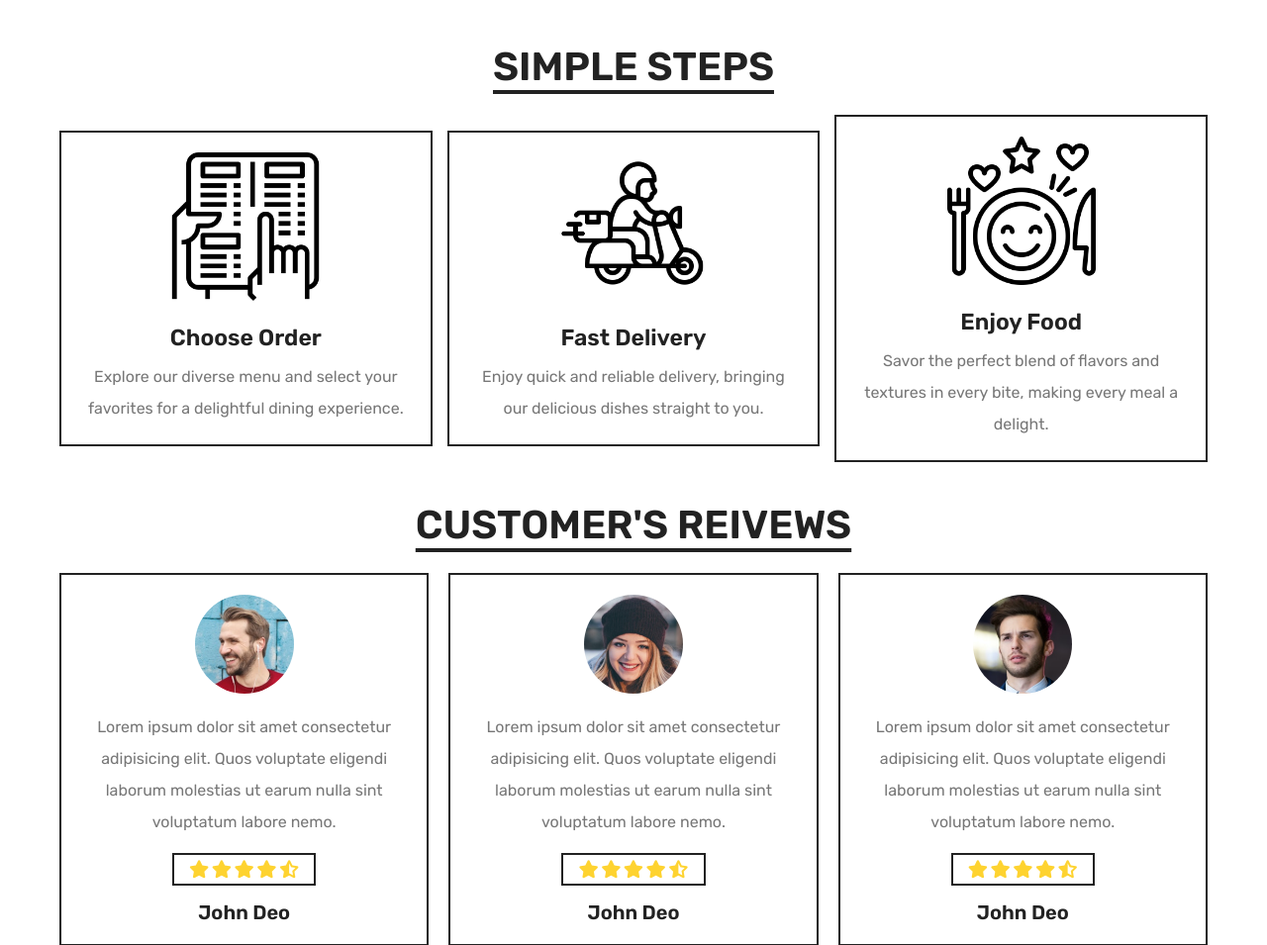
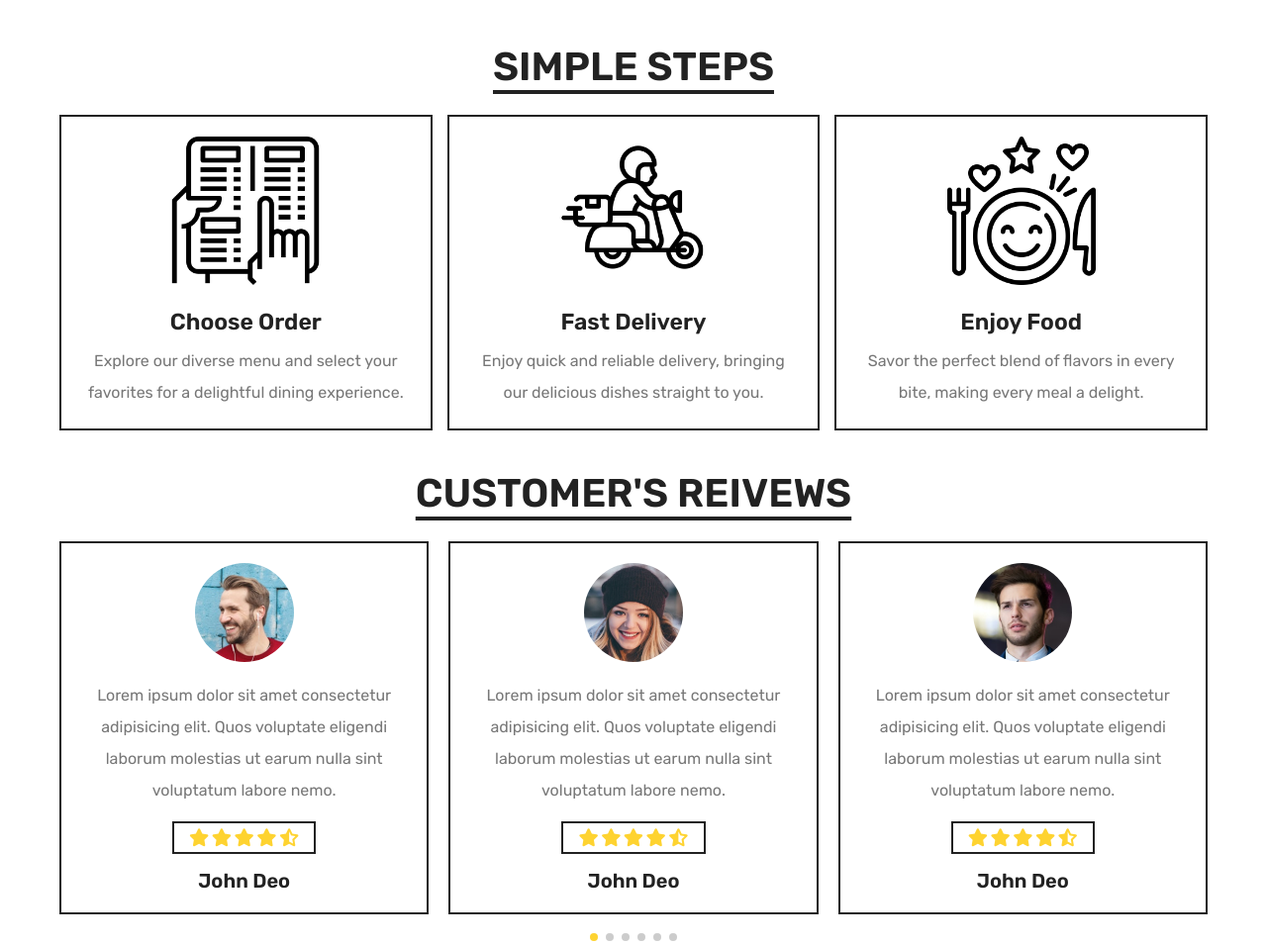
Before and after one commit to AKASHTHAPPA123/Easy-Bites, a PHP site: page /about.php in a window 1280 px wide. Shown: the part 863-1818 px from the top of the page at 99% size. Run offline with PHP 8.4, Linux system fonts and the light colour scheme; data that the repository does not hold is empty; some libraries are stand-ins or nearby versions.

Commit message:
updated about

```diff
--- a/about.php
+++ b/about.php
@@ -86,7 +86,7 @@ At Easy Bites, savor the finest in culinary craftsmanship with our fresh, locall
       <div class="box">
          <img src="images/step-3.png" alt="">
          <h3>enjoy food</h3>
-         <p>Savor the perfect blend of flavors and textures in every bite, making every meal a delight.</p>
+         <p>Savor the perfect blend of flavors  in every bite, making every meal a delight.</p>
       </div>
 
    </div>
```
